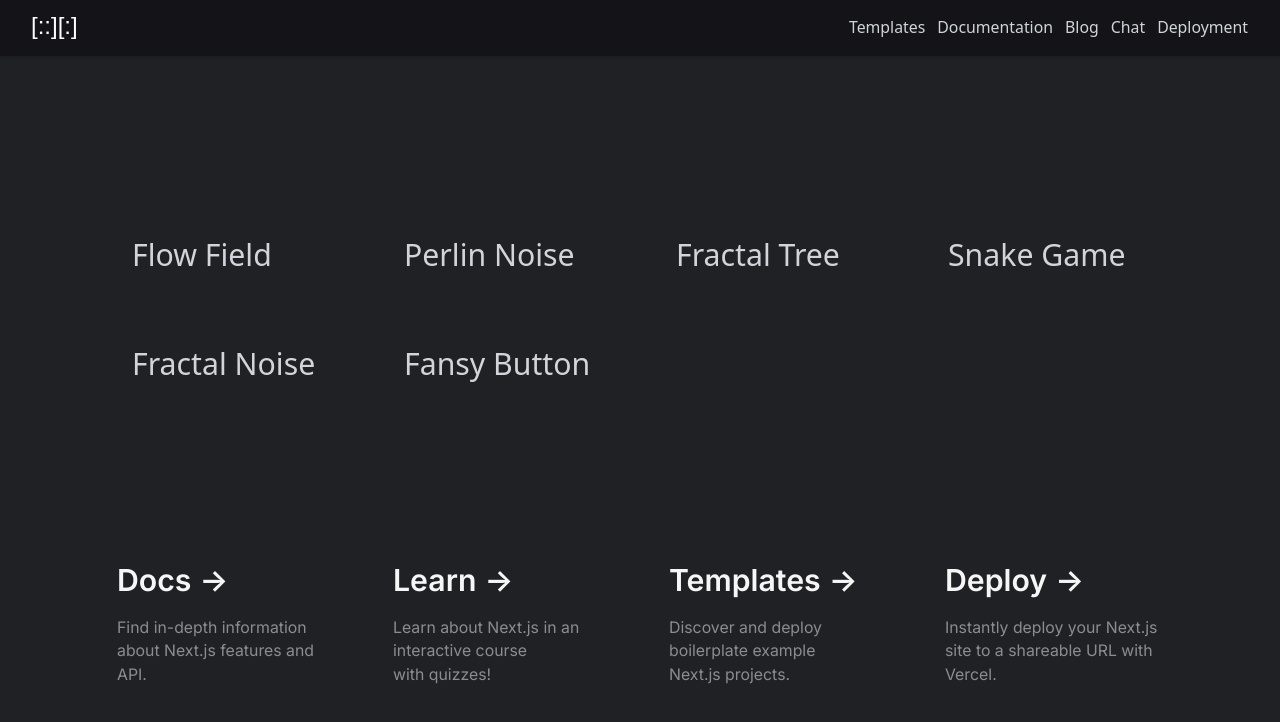
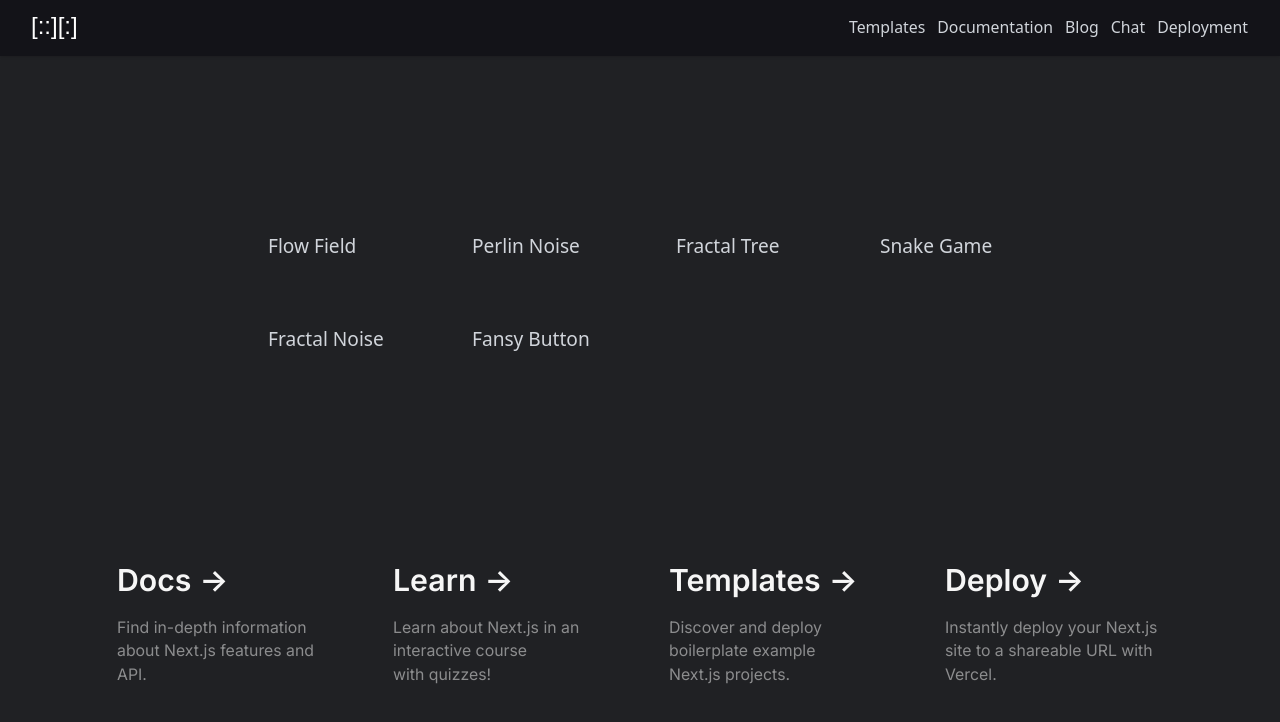
Before and after one commit to nbursa/creative-coding, a Next.js app: page / in a window 1280 px wide. Shown: the top 722 px of the page. Built offline with nearby package versions, Linux system fonts and the light colour scheme.

Commit message:
Catalog refactor

```diff
--- a/src/components/Catalog.tsx
+++ b/src/components/Catalog.tsx
@@ -1,15 +1,15 @@
 import LinkStyled from "@/components/LinkStyled";
 import React from "react";
 import {CatalogProps} from "@/types";
-import {catalogLinks} from "@/data";
+import {catalogLinks, CatalogLinkType} from "@/data";
 
 const Catalog: React.FC<CatalogProps> = ({className}) => {
   return <div className={className}>
-    <ul className="w-full grid grid-cols-1 md:grid-cols-2 lg:grid-cols-4 md:max-w-">
-      {catalogLinks.map(({label, href}, index) => {
+    <ul className="w-full grid grid-cols-1 md:grid-cols-2 lg:grid-cols-4 lg:w-3/4 md:mx-auto">
+      {catalogLinks.map((link: CatalogLinkType, index: number) => {
         return (
-          <li key={index} className="mb-8 text-center md:text-left text-2xl px-5 py-4">
-            <LinkStyled href={href} label={label}/>
+          <li key={index} className="mb-8 text-center md:text-left text-base px-5 py-4">
+            <LinkStyled href={link.href} label={link.label}/>
           </li>
         )
       })}
--- a/src/data/index.ts
+++ b/src/data/index.ts
@@ -1,4 +1,6 @@
 import {CatalogLinkType} from "@/types";
+
+export type {CatalogLinkType};
 
 export const catalogLinks: CatalogLinkType[] = [
   {
--- a/src/pages/demo/index.tsx
+++ b/src/pages/demo/index.tsx
@@ -7,7 +7,7 @@ const DemoPage = () => {
       <h1 className="text-center text-4xl font-bold mt-8 mb-8">
         Demo components
       </h1>
-      <Catalog/>
+      <Catalog className="w-full"/>
     </main>
   )
 }
```
